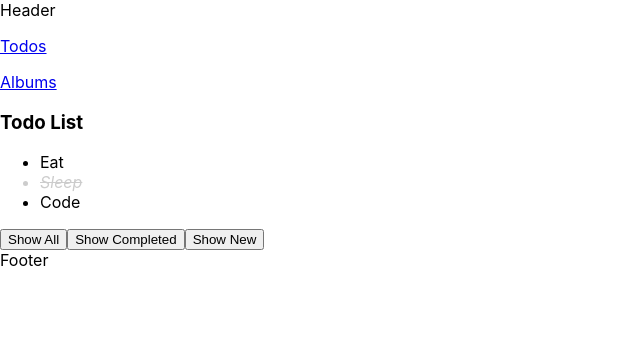
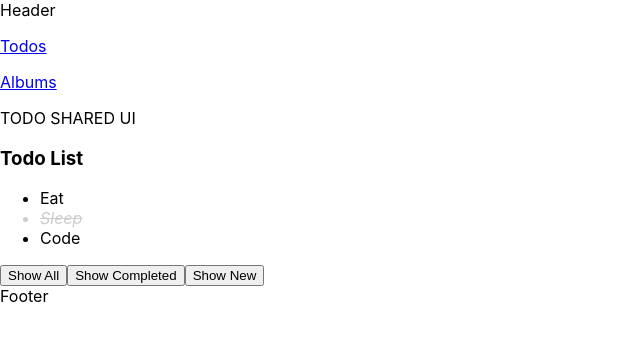
Before and after one commit to paulnguyen-mn/learn-reactjs, a React (Create React App) app: page /todos in a window 1280 px wide. Shown: the top 340 px of the page, without its empty margins (0-640 px from the left). Built offline with nearby package versions, Linux system fonts and the light colour scheme.

Commit message:
Add nested routing

```diff
--- a/src/features/Todo/index.jsx
+++ b/src/features/Todo/index.jsx
@@ -1,70 +1,21 @@
-import React, { useState } from 'react';
-import TodoList from './components/TodoList';
+import React from 'react';
+import { Route, Switch, useRouteMatch } from 'react-router-dom';
+import DetailPage from './pages/DetailPage';
+import ListPage from './pages/ListPage';
 
-TodoFeature.propTypes = {
-
-};
+TodoFeature.propTypes = {};
 
 function TodoFeature(props) {
-  const initTodoList = [
-    {
-      id: 1,
-      title: 'Eat',
-      status: 'new',
-    },
-    {
-      id: 2,
-      title: 'Sleep',
-      status: 'completed',
-    },
-    {
-      id: 3,
-      title: 'Code',
-      status: 'new',
-    },
-  ];
-
-  const [todoList, setTodoList] = useState(initTodoList);
-  const [filteredStatus, setFilteredStatus] = useState('all');
-
-  const handleTodoClick = (todo, idx) => {
-    // clone current array to the new one
-    const newTodoList = [...todoList];
-
-    // toggle state
-    newTodoList[idx] = {
-      ...newTodoList[idx],
-      status: newTodoList[idx].status === 'new' ? 'completed' : 'new',
-    };
-
-    // update todo list
-    setTodoList(newTodoList);
-  }
-
-  const handleShowAllClick = () => {
-    setFilteredStatus('all');
-  }
-
-  const handleShowCompletedClick = () => {
-    setFilteredStatus('completed');
-  }
-
-  const handleShowNewClick = () => {
-    setFilteredStatus('new');
-  }
-
-  const renderedTodoList = todoList.filter(todo => filteredStatus === 'all' || filteredStatus === todo.status);
+  const match = useRouteMatch();
 
   return (
     <div>
-      <h3>Todo List</h3>
-      <TodoList todoList={renderedTodoList} onTodoClick={handleTodoClick} />
+      TODO SHARED UI
 
-      <div>
-        <button onClick={handleShowAllClick}>Show All</button>
-        <button onClick={handleShowCompletedClick}>Show Completed</button>
-        <button onClick={handleShowNewClick}>Show New</button>
-      </div>
+      <Switch>
+        <Route path={match.path} component={ListPage} exact />
+        <Route path={`${match.path}/:todoId`} component={DetailPage} />
+      </Switch>
     </div>
   );
 }
--- /dev/null
+++ b/src/features/Todo/pages/DetailPage/index.jsx
@@ -0,0 +1,13 @@
+import React from 'react';
+
+DetailPage.propTypes = {};
+
+function DetailPage(props) {
+  return (
+    <div>
+      Todo Detail Page
+    </div>
+  );
+}
+
+export default DetailPage;
--- /dev/null
+++ b/src/features/Todo/pages/ListPage/index.jsx
@@ -0,0 +1,72 @@
+import React, { useState } from 'react';
+import TodoList from '../../components/TodoList';
+
+ListPage.propTypes = {
+
+};
+
+function ListPage(props) {
+  const initTodoList = [
+    {
+      id: 1,
+      title: 'Eat',
+      status: 'new',
+    },
+    {
+      id: 2,
+      title: 'Sleep',
+      status: 'completed',
+    },
+    {
+      id: 3,
+      title: 'Code',
+      status: 'new',
+    },
+  ];
+
+  const [todoList, setTodoList] = useState(initTodoList);
+  const [filteredStatus, setFilteredStatus] = useState('all');
+
+  const handleTodoClick = (todo, idx) => {
+    // clone current array to the new one
+    const newTodoList = [...todoList];
+
+    // toggle state
+    newTodoList[idx] = {
+      ...newTodoList[idx],
+      status: newTodoList[idx].status === 'new' ? 'completed' : 'new',
+    };
+
+    // update todo list
+    setTodoList(newTodoList);
+  }
+
+  const handleShowAllClick = () => {
+    setFilteredStatus('all');
+  }
+
+  const handleShowCompletedClick = () => {
+    setFilteredStatus('completed');
+  }
+
+  const handleShowNewClick = () => {
+    setFilteredStatus('new');
+  }
+
+  const renderedTodoList = todoList.filter(todo => filteredStatus === 'all' || filteredStatus === todo.status);
+
+  return (
+    <div>
+      <h3>Todo List</h3>
+      <TodoList todoList={renderedTodoList} onTodoClick={handleTodoClick} />
+
+      <div>
+        <button onClick={handleShowAllClick}>Show All</button>
+        <button onClick={handleShowCompletedClick}>Show Completed</button>
+        <button onClick={handleShowNewClick}>Show New</button>
+      </div>
+    </div>
+  );
+}
+
+export default ListPage;
```
